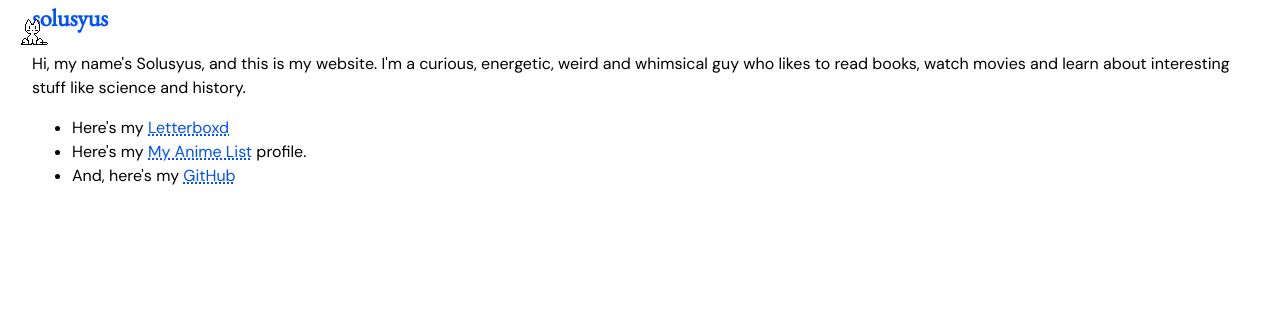
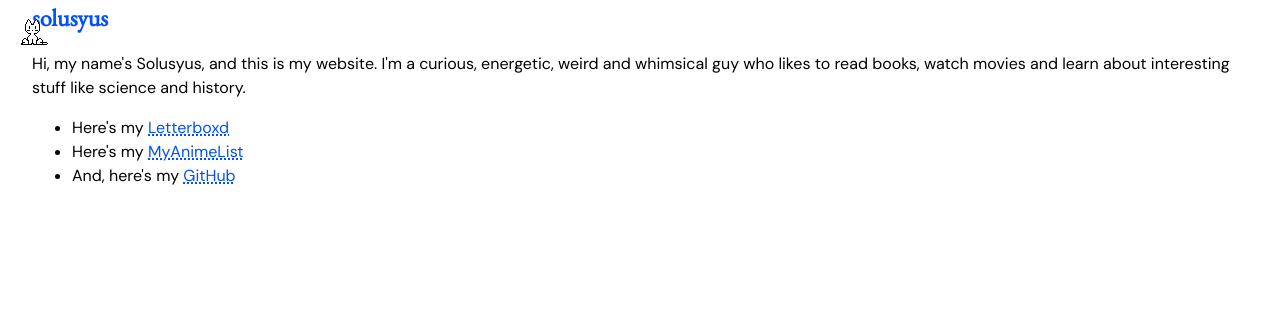
Before and after one commit to solusyus/website, a Jekyll site: the page built from index.html, in a window 1280 px wide. Shown: the top 335 px of the page. Built offline with Jekyll 4.4.1, drawn with Linux system fonts in a browser that asks for light colours; nearby versions of some CDN libraries; a script that is not in the unit is left out.

Commit message:
Update index.html

```diff
--- a/index.html
+++ b/index.html
@@ -8,7 +8,7 @@ title: Solusyus
 <section>
   <ul>
     <li>Here's my <a href="https://boxd.it/eEMHJ">Letterboxd</a></li>
-    <li>Here's my <a href="https://myanimelist.net/animelist/solusyus">My Anime List</a> profile.</li>
+    <li>Here's my <a href="https://myanimelist.net/animelist/solusyus">MyAnimeList</a></li>
     <li>And, here's my <a href="https://github.com/solusyus">GitHub</a></li>
   </ul>
 </section>
```
